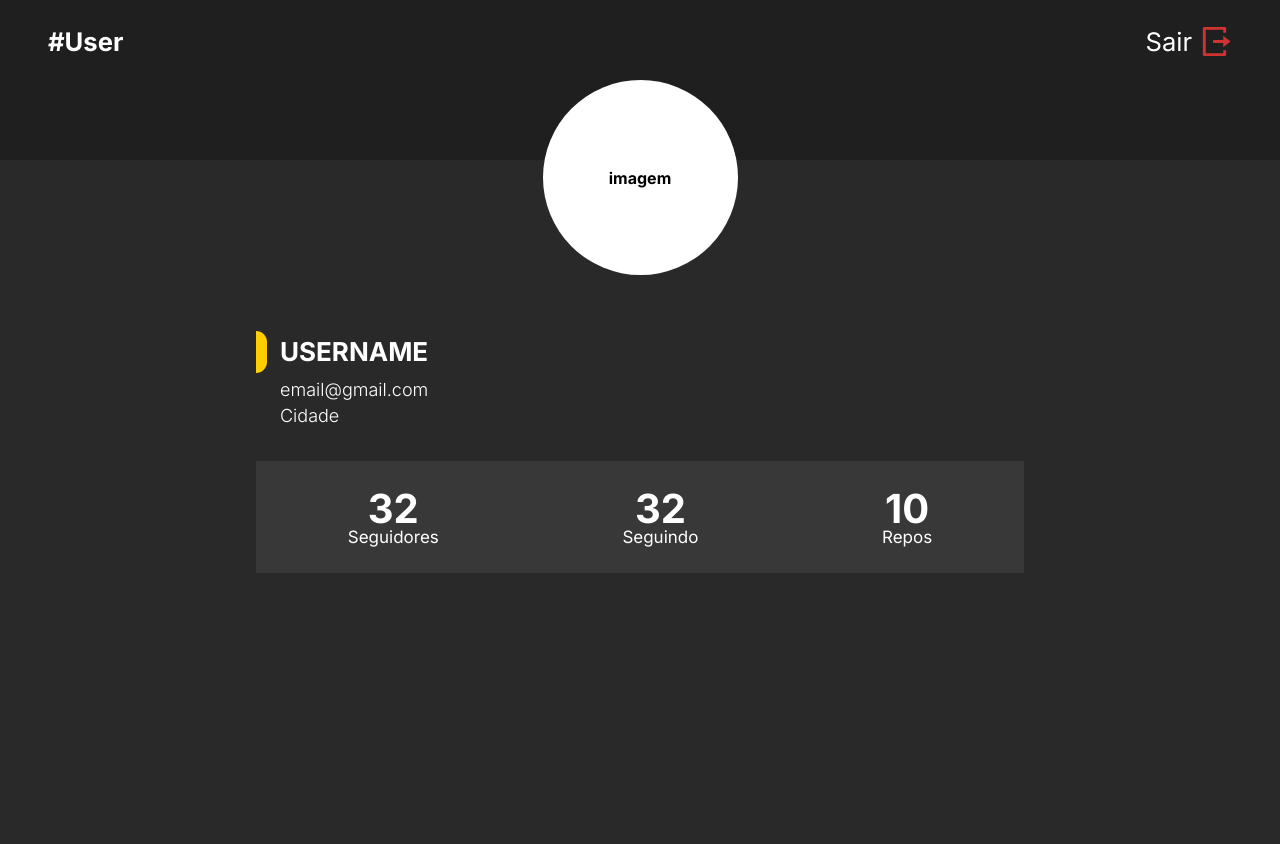
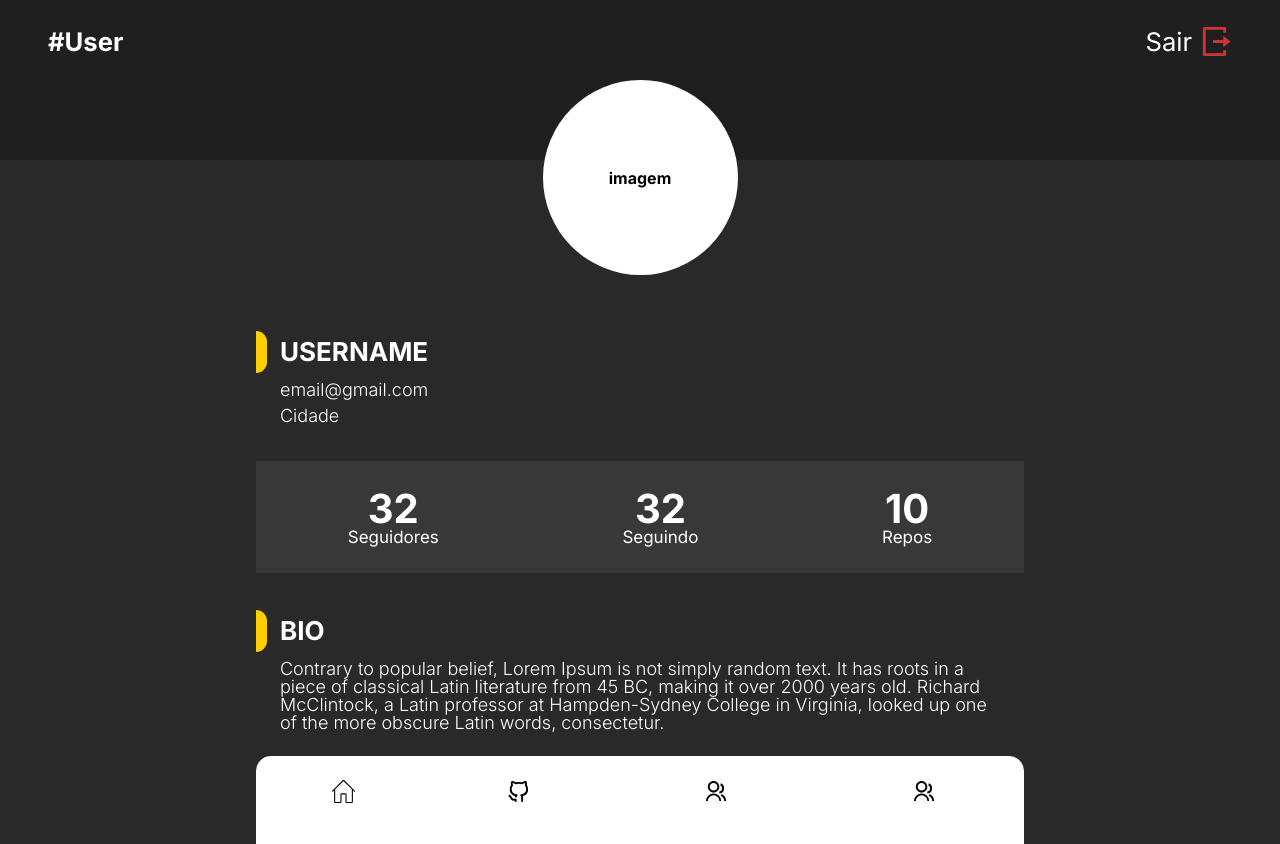
Before and after one commit to RenanPaixao/Github-App, a JavaScript app: page / in a window 1280 px wide. Before the commit the page ends 800 px from the top, so only its background shows below. Built offline with nearby package versions, Linux system fonts and the light colour scheme; the HTML template or start-up script is replaced by a standard one.

Commit message:
feat(home): adição da bio

```diff
--- a/src/assets/styles/GlobalStyles.js
+++ b/src/assets/styles/GlobalStyles.js
@@ -21,7 +21,7 @@ const GlobalStyles = createGlobalStyle`
     body{
         box-sizing: border-box;
         background-color: var(--gray-one);
-        overflow-y: hidden;
+        overflow-x: hidden;
     }
     html, body, #root {
         height: 100%
--- a/src/pages/Home/index.js
+++ b/src/pages/Home/index.js
@@ -7,7 +7,11 @@ import {
   ContentWrapper,
   Title,
   FollowBar,
+  BioWrapper,
 } from './style';
+
+import MenuBar from '../../components/MenuBar/index';
+
 import Logout from '../../assets/images/logout.svg';
 
 function Home() {
@@ -47,6 +51,21 @@ function Home() {
             <p>Repos</p>
           </li>
         </FollowBar>
+
+        <BioWrapper>
+          <Title>
+            <div />
+            BIO
+          </Title>
+          <p>
+            Contrary to popular belief, Lorem Ipsum is not simply random text.
+            It has roots in a piece of classical Latin literature from 45 BC,
+            making it over 2000 years old. Richard McClintock, a Latin professor
+            at Hampden-Sydney College in Virginia, looked up one of the more
+            obscure Latin words, consectetur.
+          </p>
+        </BioWrapper>
+        <MenuBar />
       </ContentWrapper>
     </Container>
   );
--- a/src/pages/Home/style.js
+++ b/src/pages/Home/style.js
@@ -134,3 +134,12 @@ export const FollowBar = styled.ul`
     }
   }
 `;
+
+export const BioWrapper = styled.div`
+  p {
+    font-weight: lighter;
+    font-size: 1.125rem;
+
+    margin: 0.5rem 1.5rem 1.5rem 1.5rem;
+  }
+`;
```
